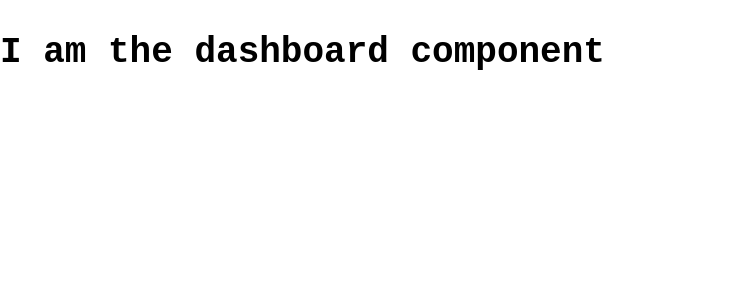
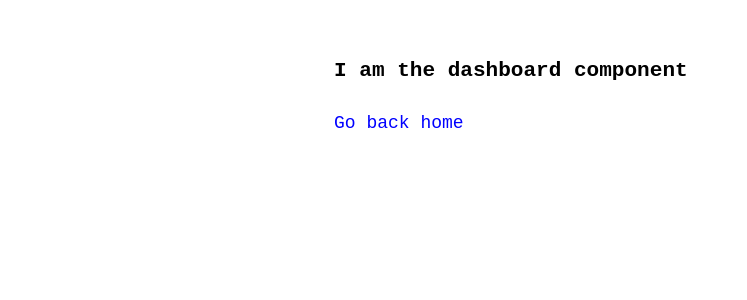
Before and after one commit to Rithonn/nextjs-blog-app-router, a Next.js app: page /dashboard in a window 1280 px wide. Shown: the top 300 px of the page, without its empty margins (0-747 px from the left). Built offline with nearby package versions, Linux system fonts and the light colour scheme.

Commit message:
Basic css again for center style

```diff
--- a/app/dashboard/dashboard.js
+++ b/app/dashboard/dashboard.js
@@ -1,3 +1,11 @@
-export default function Dash(){
-    return <h1>I am the dashboard component</h1>
+import Link from "next/link"
+import styles from './dashboard.module.css'
+
+export default function Dash() {
+    return (
+        <div className={styles.center}>
+            <h3>I am the dashboard component</h3>
+            <Link href="/">Go back home</Link>
+        </div>
+    )
 }
--- /dev/null
+++ b/app/dashboard/dashboard.module.css
@@ -0,0 +1,5 @@
+.center{
+    max-width: 36rem;
+    padding: 0 1rem;
+    margin: 3rem auto 6rem;
+}
--- a/app/dashboard/page.js
+++ b/app/dashboard/page.js
@@ -1,4 +1,6 @@
 import Dash from "./dashboard"
+import './page.module.css'
+
 export default function Dashboard(){
     return (
         <>
```
Also changed, not shown: app/page.js (+7 -4 lines), styles/utils.module.css (+7 -0 lines), app/dashboard/page.module.css (added), app/page.module.css (deleted).
